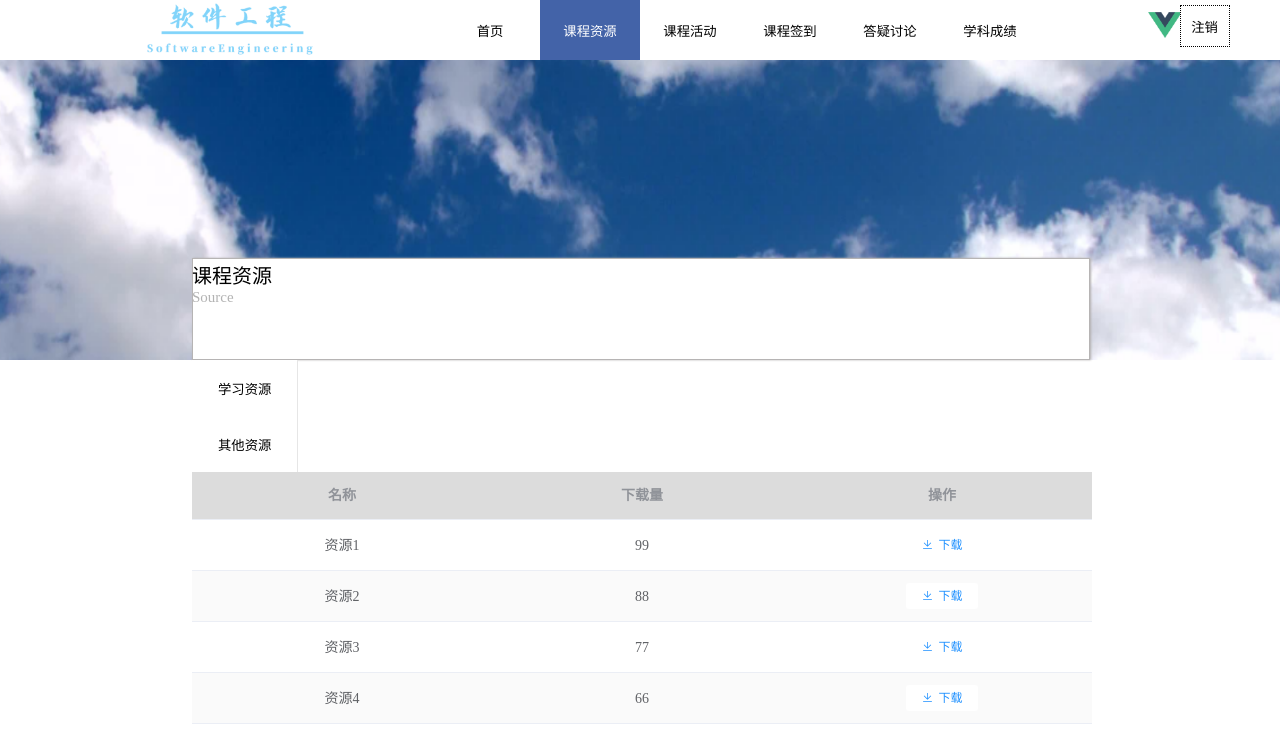
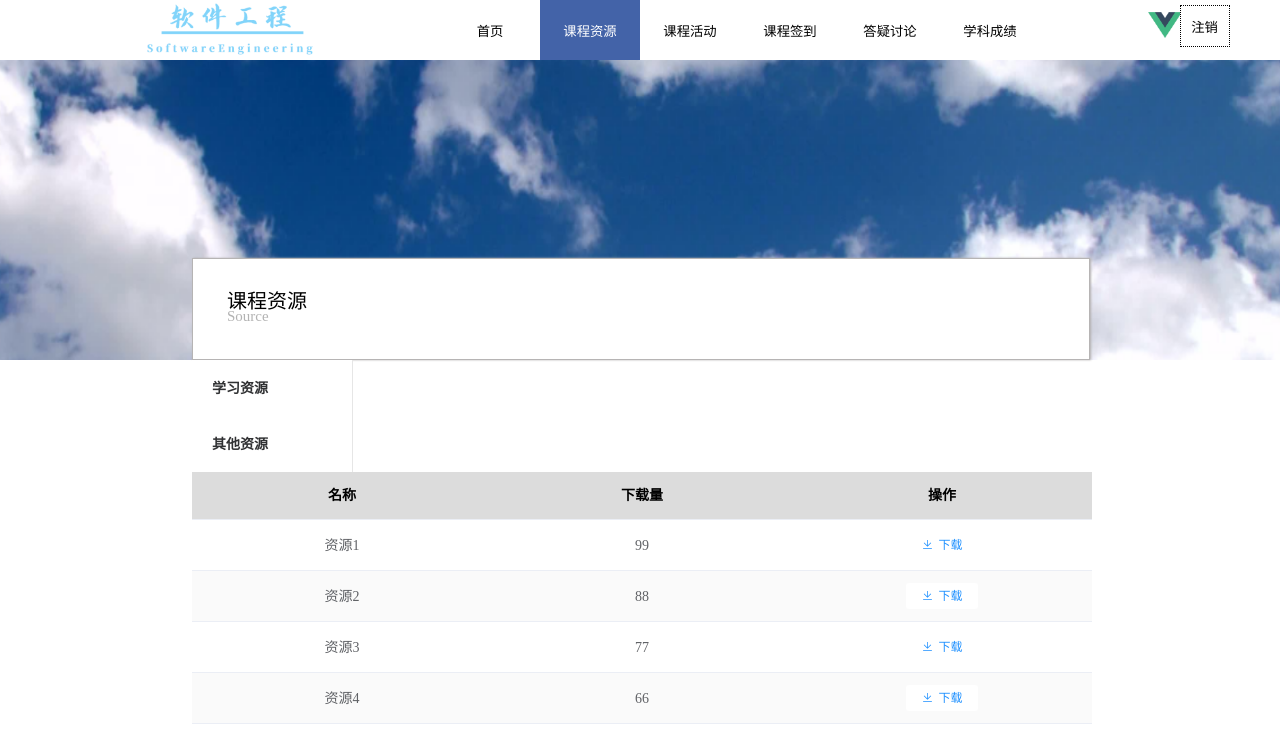
Before and after one commit to FZUSESPR21/LaoJiuMen-Teamwork5-Frontend, a Vue app in the folder vue-demo/: page /student/source/study in a window 1280 px wide. Shown: the top 742 px of the page. Built offline with nearby package versions, Linux system fonts and the light colour scheme.

Commit message:
学生作业、资源页面样式调整2

```diff
--- a/vue-demo/src/components/student/activity/activitybar.vue
+++ b/vue-demo/src/components/student/activity/activitybar.vue
@@ -2,25 +2,30 @@
   <el-row class="tac">
     <el-col :span="25">
       <el-menu
-        default-active="1"
-        class="el-menu-vertical-demo"
+        :default-active="this.$router.path"
+        router
+        class="active-el-menu"
         @open="handleOpen"
         @close="handleClose">
 
-        <el-menu-item index="1">
-          <router-link to="/student/activity/homeworklist"  tag="button" class="button">课程作业</router-link>
+        <el-menu-item class="item" index="/student/activity/homeworklist">
+<!--          <router-link to="/student/activity/homeworklist"  tag="button" class="button">课程作业</router-link>-->
+          <span>课程作业</span>
         </el-menu-item>
 
-        <el-menu-item index="2">
-          <router-link to="/student/activity/quiz"  tag="button" class="button">课程小测</router-link>
+        <el-menu-item class="item" index="/student/activity/quiz">
+<!--          <router-link to="/student/activity/quiz"  tag="button" class="button">课程小测</router-link>-->
+          <span>课程小测</span>
         </el-menu-item>
 
-        <el-menu-item index="3">
-          <router-link to="/student/activity/submittedhomeworklist" tag="button" class="button">已提交作业</router-link>
+        <el-menu-item class="item" index="/student/activity/submittedhomeworklist">
+<!--          <router-link to="/student/activity/submittedhomeworklist" tag="button" class="button">已提交作业</router-link>-->
+          <span>已提交作业</span>
         </el-menu-item>
 
-        <el-menu-item index="4">
-          <router-link to="/student/activity/noticelist"  tag="button" class="button">通知列表</router-link>
+        <el-menu-item class="item" index="/student/activity/noticelist">
+<!--          <router-link to="/student/activity/noticelist"  tag="button" class="button">通知列表</router-link>-->
+          <span>通知列表</span>
         </el-menu-item>
       </el-menu>
     </el-col>
@@ -46,9 +51,21 @@
 </script>
 
 <style>
-.button{
+/*.button{
   background-color: white;
   border: 2px
+}*/
+
+.item {
+  font-weight: bold;
+  width: 160px;
 }
 
+.item.is-active {
+  background-color: dodgerblue !important;
+  color: white;
+}
+
+
+
 </style>
--- a/vue-demo/src/components/student/activity/activitymain.vue
+++ b/vue-demo/src/components/student/activity/activitymain.vue
@@ -1,8 +1,12 @@
 <template>
   <div>
-    <div id="head">课程活动
-      <p class="english">Activity</p>
+    <div id="head">
+      <span id="head1">课程作业</span>
+      <br>
+      <span id="head2">Activity</span>
     </div>
+
+
 
     <div class="sidebar">
       <activitybar></activitybar>
@@ -25,26 +29,42 @@
 </script>
 
 <style scoped>
-  #head{
+  #head {
     font-size: 20px;
     height: 100px;
+
   }
 
-  .english{
+  #head1 {
+    position: absolute;
+    left: 30px;
+    width: 200px;
+    padding: 5px;
+    margin-top: 20px;
+  }
+
+  #head2 {
     color: rgb(179, 179, 179);
     margin-top: 0;
     font-size: 15px;
+
+    position: absolute;
+    left: 30px;
+    width: 200px;
+    padding: 5px;
+    margin-top: 20px;
   }
 
-  .part{
+  .part {
     margin-top: 0;
     background-color: rgb(228, 228, 228);
     float:left;
     width: 900px;
   }
 
-  .sidebar{
+  .sidebar {
       margin-top: 0;
       float: left;
   }
+
 </style>
--- a/vue-demo/src/components/student/activity/homeworkdetail.vue
+++ b/vue-demo/src/components/student/activity/homeworkdetail.vue
@@ -1,7 +1,11 @@
 <template>
   <div id="div1">
     <sapn id="tag">作业详情</sapn>
-    <el-table :data="tableData" style="width: 100%;" border>
+    <el-table :data="tableData"
+              style="width: 100%;"
+              :row-style="{height:'100px'}"
+              :show-header="status"
+              border>
       <el-table-column
         v-for="(item,i) in tableCol"
         :key="i"
@@ -15,8 +19,6 @@
       <br>
       <el-button type="primary" plain size="mini" @click="submit" id="button1">提交</el-button>
       <el-button type="primary" plain size="mini" @click="cancel" id="button2">取消</el-button>
-<!--      <router-link to="/student/activity/submittedhomeworkdetail" tag="button" >提交</router-link>
-      <router-link to="/student/activity/homeworklist" tag="button" >取消</router-link>-->
     </div>
   </div>
 </template>
@@ -25,16 +27,15 @@
 // Basic Use - Covers most scenarios
 import { VueEditor } from 'vue2-editor'
 
-
-
 export default {
   name: "homeworkdetail",
   data() {
     return {
+      status: false,
       showOper:true,
       tableCol: [
-        {prop: "key", label: "键", width: 200},
-        {prop: "value", label: "值", width: 600},
+        {prop: "key", label: "键", width: 249},
+        {prop: "value", label: "值", width: 650},
 
       ],
 
@@ -59,6 +60,7 @@ export default {
     submit() {
       this.$router.push('/student/activity/submittedhomeworkdetail')
     },
+
     cancel() {
       this.$router.push('/student/activity/homeworklist')
     },
--- a/vue-demo/src/components/student/activity/homeworklist.vue
+++ b/vue-demo/src/components/student/activity/homeworklist.vue
@@ -75,7 +75,7 @@
       headeRowClass({row, column, rowIndex, columnIndex}){
         //表头的背景颜色
         if(rowIndex==0){
-          return 'background:#DCDCDC; ';
+          return 'background:#DCDCDC; color: black';
         }
       },
 
--- a/vue-demo/src/components/student/activity/submittedhomeworklist.vue
+++ b/vue-demo/src/components/student/activity/submittedhomeworklist.vue
@@ -13,13 +13,13 @@
         align="center">
       </el-table-column>
 
-      <el-table-column label="操作" v-if="showOper" align="center" width="150">
+      <el-table-column label="操作" v-if="showOper" align="center" width="200">
         <template slot-scope="scope">
-<!--          <router-link to="/student/activity/submittedhomeworkdetail" tag="button" >查看</router-link>-->
           <el-button size="mini" @click="lookClick" class="button" icon="el-icon-view">查看</el-button>
         </template>
       </el-table-column>
     </el-table>
+
   </div>
 </template>
 
@@ -52,7 +52,7 @@ export default {
     headeRowClass({row, column, rowIndex, columnIndex}){
       //表头的背景颜色
       if(rowIndex==0){
-        return 'background:#DCDCDC;';
+        return 'background:#DCDCDC; color: black';
       }
     },
   },
--- a/vue-demo/src/components/student/source/othersource.vue
+++ b/vue-demo/src/components/student/source/othersource.vue
@@ -15,15 +15,13 @@
 
       <el-table-column label="操作" v-if="showOper" align="center" width="200">
         <template slot-scope="scope">
-          <!--          <router-link to="/student/activity/homeworkdetail" tag="button" >下载</router-link>-->
-          <el-button type="primary" plain size="mini" @click="lookClick" class="button" icon="el-icon-view">查看</el-button>
+          <el-button size="mini" @click="lookClick" class="button" icon="el-icon-view">查看</el-button>
         </template>
       </el-table-column>
 
       <el-table-column label="操作" v-if="showOper" align="center" width="200">
         <template slot-scope="scope">
-          <!--          <router-link to="/student/activity/homeworkdetail" tag="button" >下载</router-link>-->
-          <el-button type="primary" plain size="mini" @click="downloadClick" class="button" icon="el-icon-download">下载</el-button>
+          <el-button size="mini" @click="downloadClick" class="button" icon="el-icon-download">下载</el-button>
         </template>
       </el-table-column>
     </el-table>
@@ -55,8 +53,16 @@ export default {
     headeRowClass({row, column, rowIndex, columnIndex}){
       //表头的背景颜色
       if(rowIndex==0){
-        return 'background:#DCDCDC; ';
+        return 'background:#DCDCDC; color: black';
       }
+    },
+
+    lookClick() {
+
+    },
+
+    downloadClick() {
+
     },
   },
 }
--- a/vue-demo/src/components/student/source/sourcebar.vue
+++ b/vue-demo/src/components/student/source/sourcebar.vue
@@ -2,15 +2,18 @@
   <el-row class="tac">
     <el-col :span="25">
       <el-menu
-        default-active="1"
+        :default-active="this.$router.path"
+        router
         class="el-menu-vertical-demo"
         @open="handleOpen"
         @close="handleClose">
-        <el-menu-item index="1">
-          <router-link to="/student/source/study" tag="button" class="button">学习资源</router-link>
+        <el-menu-item class="item" index="/student/source/study">
+<!--          <router-link to="/student/source/study" tag="button" class="button">学习资源</router-link>-->
+          <span>学习资源</span>
         </el-menu-item>
-        <el-menu-item index="2">
-          <router-link to="/student/source/other" tag="button" class="button">其他资源</router-link>
+        <el-menu-item class="item" index="/student/source/other">
+<!--          <router-link to="/student/source/other" tag="button" class="button">其他资源</router-link>-->
+          <span>其他资源</span>
         </el-menu-item>
       </el-menu>
     </el-col>
@@ -36,8 +39,18 @@
 </script>
 
 <style scoped>
-.button{
+/*.button{
   background-color: white;
   border: 2px
+}*/
+
+.item {
+  font-weight: bold;
+  width: 160px;
+}
+
+.item.is-active {
+  background-color: dodgerblue !important;
+  color: white;
 }
 </style>
--- a/vue-demo/src/components/student/source/sourcelist.vue
+++ b/vue-demo/src/components/student/source/sourcelist.vue
@@ -1,7 +1,9 @@
 <template>
   <div>
-    <div id="head">课程资源
-      <p class="english">Source</p>
+    <div id="head">
+      <span id="head1">课程资源</span>
+      <br>
+      <span id="head2">Source</span>
     </div>
 
     <div class="sidebar">
@@ -30,10 +32,24 @@
     height: 100px;
   }
 
-  .english{
+  #head1 {
+    position: absolute;
+    left: 30px;
+    width: 200px;
+    padding: 5px;
+    margin-top: 20px;
+  }
+
+  #head2 {
     color: rgb(179, 179, 179);
     margin-top: 0;
     font-size: 15px;
+
+    position: absolute;
+    left: 30px;
+    width: 200px;
+    padding: 5px;
+    margin-top: 20px;
   }
 
   .part{
--- a/vue-demo/src/components/student/source/studysource.vue
+++ b/vue-demo/src/components/student/source/studysource.vue
@@ -49,7 +49,7 @@ export default {
     headeRowClass({row, column, rowIndex, columnIndex}){
       //表头的背景颜色
       if(rowIndex==0){
-        return 'background:#DCDCDC; ';
+        return 'background:#DCDCDC; color: black';
       }
     },
 
```
